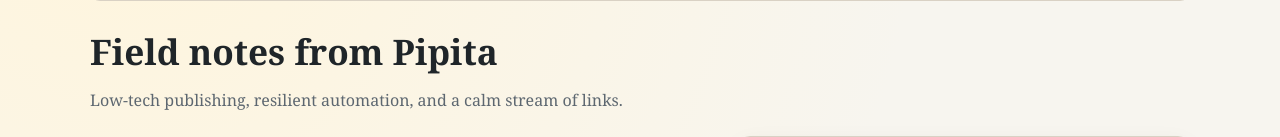
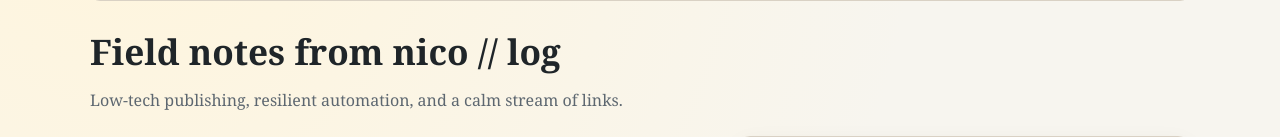
Before and after one commit to nicozica/nico-log, a Python web app: template templates/index.html in a window 1280 px wide. Shown: the part 136-273 px from the top of the page. Run offline with Jinja, Linux system fonts and the light colour scheme; the template is opened without the code that fills it, so the values that code supplies are empty.

Commit message:
English-only cleanup: remove Pipita from hero + neutral location

```diff
--- a/content/config.yaml
+++ b/content/config.yaml
@@ -15,7 +15,7 @@ about:
     This is a low-tech editorial portal: static first, cache friendly, and resilient by design.
     If upstream APIs fail, the last known data is still served.
   runtime: Raspberry Pi Zero 2W + NGINX + Cloudflare Tunnel
-  location: Pipita node in Buenos Aires
+  location: Raspberry Pi node in Buenos Aires
 
 status_services:
   - nginx
--- a/templates/index.html
+++ b/templates/index.html
@@ -2,7 +2,7 @@
 
 {% block content %}
 <section class="hero">
-  <h1>Field notes from Pipita</h1>
+  <h1>Field notes from nico // log</h1>
   <p>Low-tech publishing, resilient automation, and a calm stream of links.</p>
 </section>
 
```
